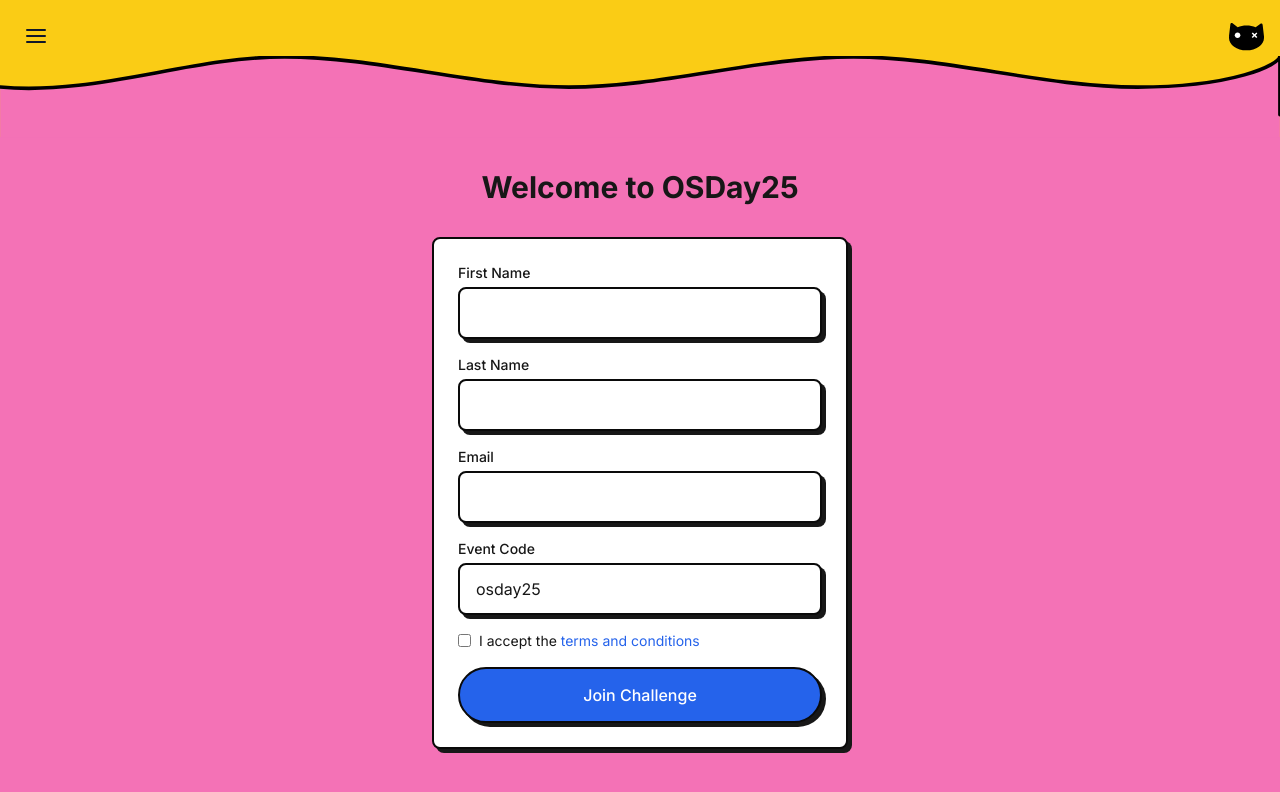
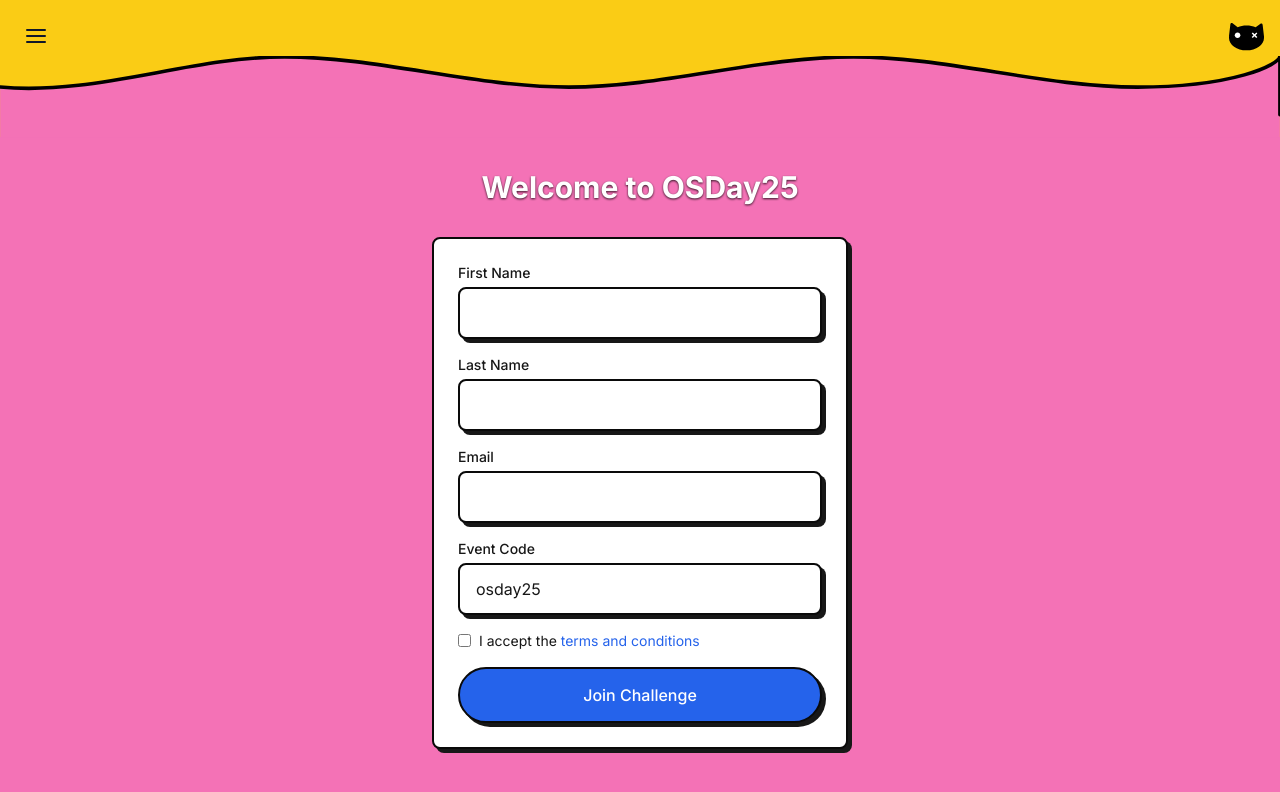
Before and after one commit to Schroedinger-Hat/tanglecat, a Next.js app in the folder app/: page / in a window 1280 px wide. Shown: the top 792 px of the page. Built offline with nearby package versions, Linux system fonts and the light colour scheme; no server answers.

Commit message:
fix: welcome text

```diff
--- a/app/src/app/page.tsx
+++ b/app/src/app/page.tsx
@@ -6,7 +6,7 @@ export default function HomePage() {
       <>
         <div className="flex flex-col items-center justify-center">
         <div className="w-full max-w-md px-4 py-8">
-            <h1 className="text-3xl font-bold text-center mb-8">Welcome to OSDay25</h1>
+            <h1 className="text-3xl text-white font-bold text-center mb-8 filter drop-shadow-[0_1.2px_1.2px_rgba(0,0,0,0.8)]">Welcome to OSDay25</h1>
 
             <div className="
                 w-full
```
